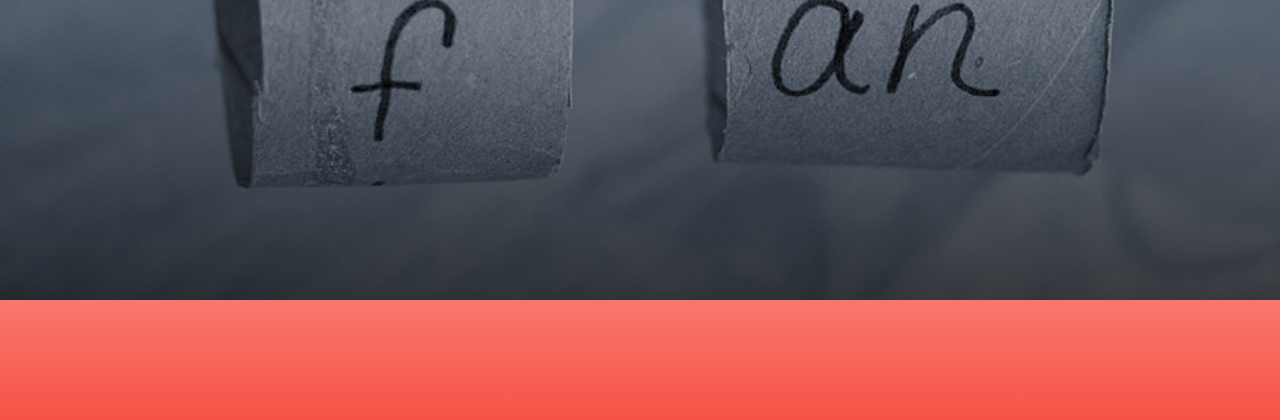
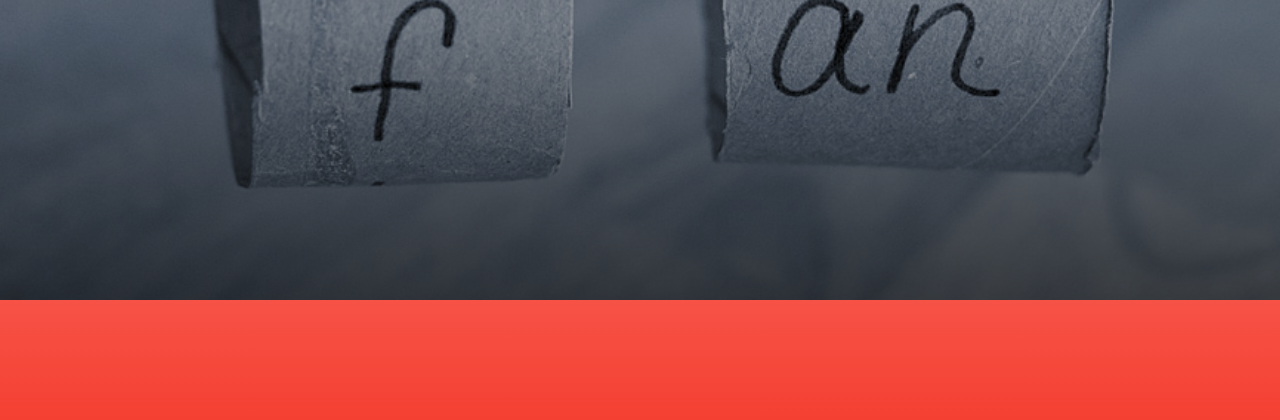
Before and after one commit to edhebert/p4.edhebert.com, a PHP site: page /index/views/_v_template.php in a window 1280 px wide. Shown: the part 380-800 px from the top of the page. Run offline with PHP 8.4, Linux system fonts and the light colour scheme.

Commit message:
started styling the page

```diff
--- a/css/styles.css
+++ b/css/styles.css
@@ -33,11 +33,11 @@ body {
 #footer {
     z-index: 1;
     background-color: #f9776c;
-    background: -webkit-gradient(linear, 50% 0%, 50% 100%, color-stop(0%, #f9776c), color-stop(100%, #f75246)),#f9776c;
-    background: -webkit-linear-gradient(#f9776c,#f75246),#f9776c;
-    background: -moz-linear-gradient(#f9776c,#f75246),#f9776c;
-    background: -o-linear-gradient(#f9776c,#f75246),#f9776c;
-    background: linear-gradient(#f9776c,#f75246),#f9776c;
+    background: -webkit-gradient(linear, 50% 0%, 50% 100%, color-stop(0%, #f75246), color-stop(100%, #f44033)),#f75246;
+    background: -webkit-linear-gradient(#f75246,#f44033),#f75246;
+    background: -moz-linear-gradient(#f75246,#f44033),#f75246;
+    background: -o-linear-gradient(#f75246,#f44033),#f75246;
+    background: linear-gradient(#f75246,#f44033),#f75246;
     color: #fff;
     padding-top: 10px;
     font-size: 12px;
```
